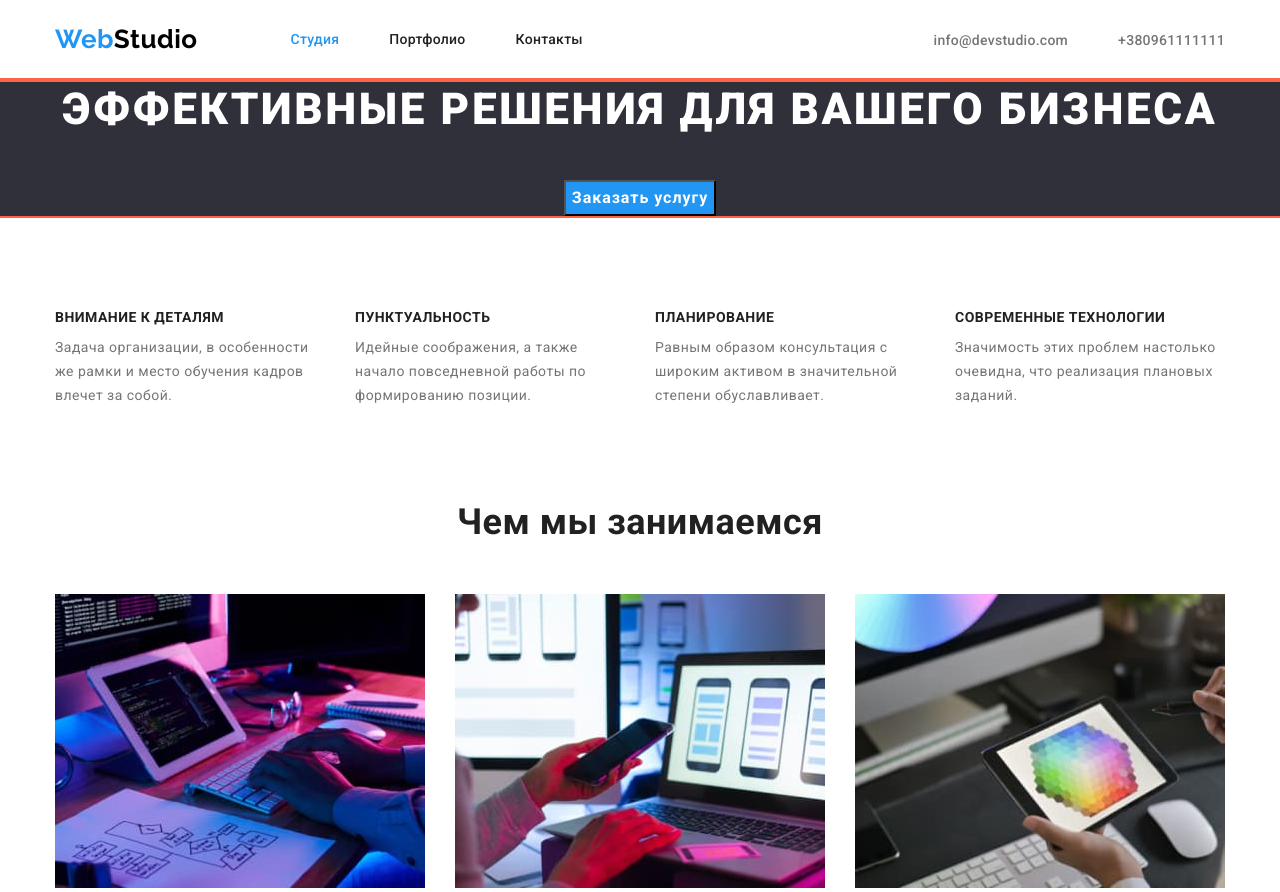
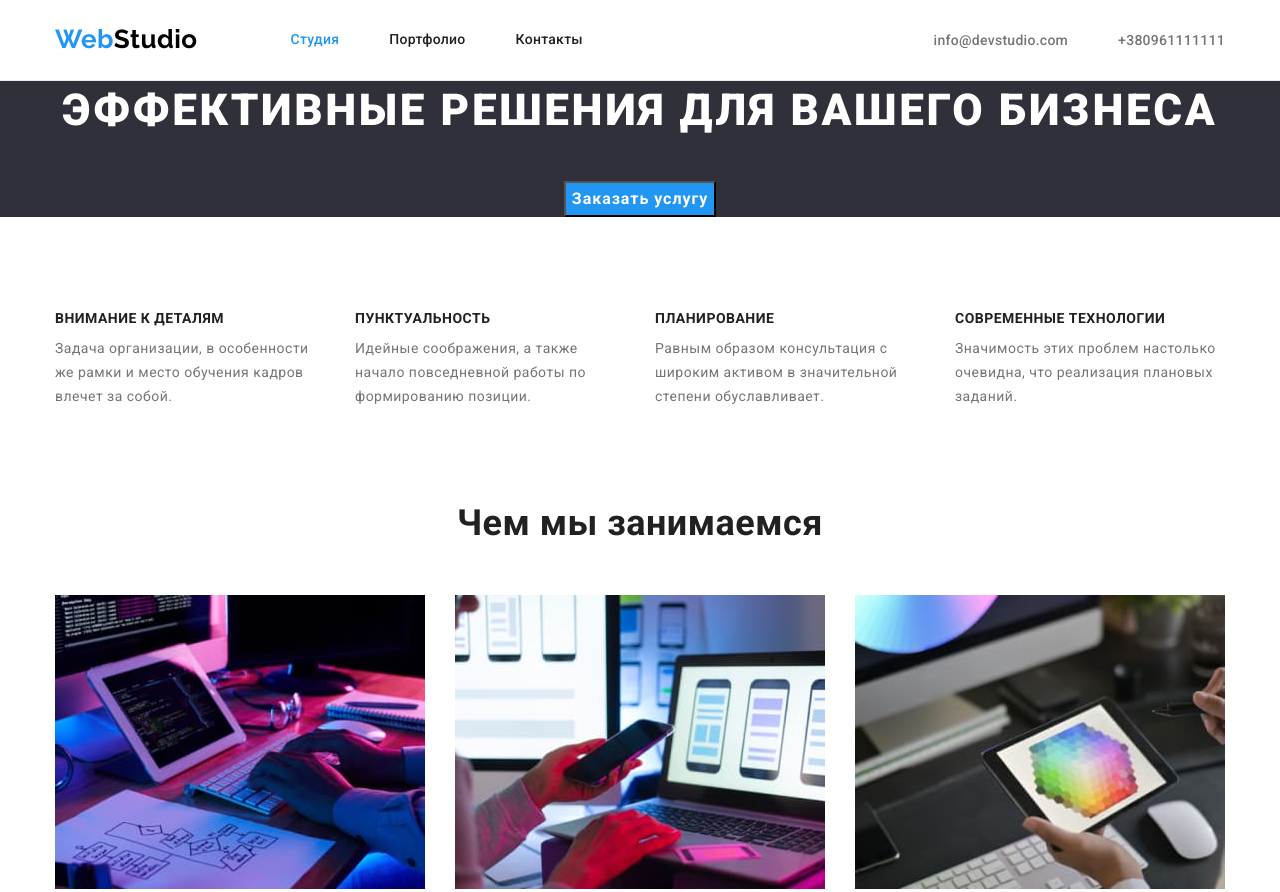
Before and after one commit to IgorSME/goit-markup-hw-03, a plain HTML site: page index.html in a window 1280 px wide. Shown: the top 892 px of the page. Drawn offline with nearby package versions, Linux system fonts and the light colour scheme.

Commit message:
Add line header

```diff
--- a/css/style.css
+++ b/css/style.css
@@ -7,6 +7,7 @@
   --primary-bcg-button: #f5f4fa;
   --footer-adress-link-color: rgba(255, 255, 255, 0.6);
   --border-primary-color: #eeeeee;
+  --border-secondary-color: #ececec;
 }
 
 body {
@@ -59,7 +60,7 @@ img {
 }
 /* Header */
 .page-header {
-  outline: 2px solid tomato;
+  border-bottom: 1px solid var(--border-secondary-color);
 }
 .page-nav {
   display: flex;
@@ -138,7 +139,6 @@ img {
 .hero-section {
   background-color: var(--secondary-bcg-color);
   text-align: center;
-  outline: 2px solid tomato;
 }
 .hero-title {
   margin-top: 0;
```
